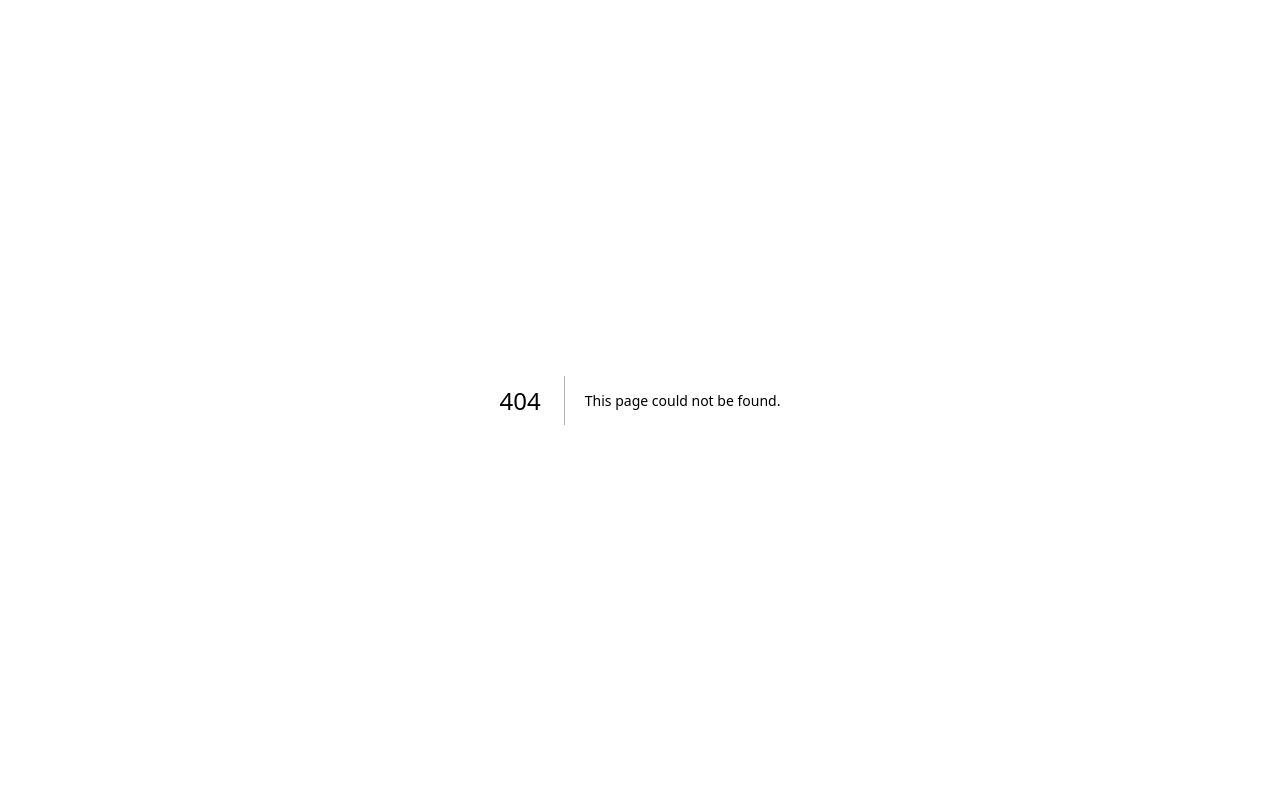
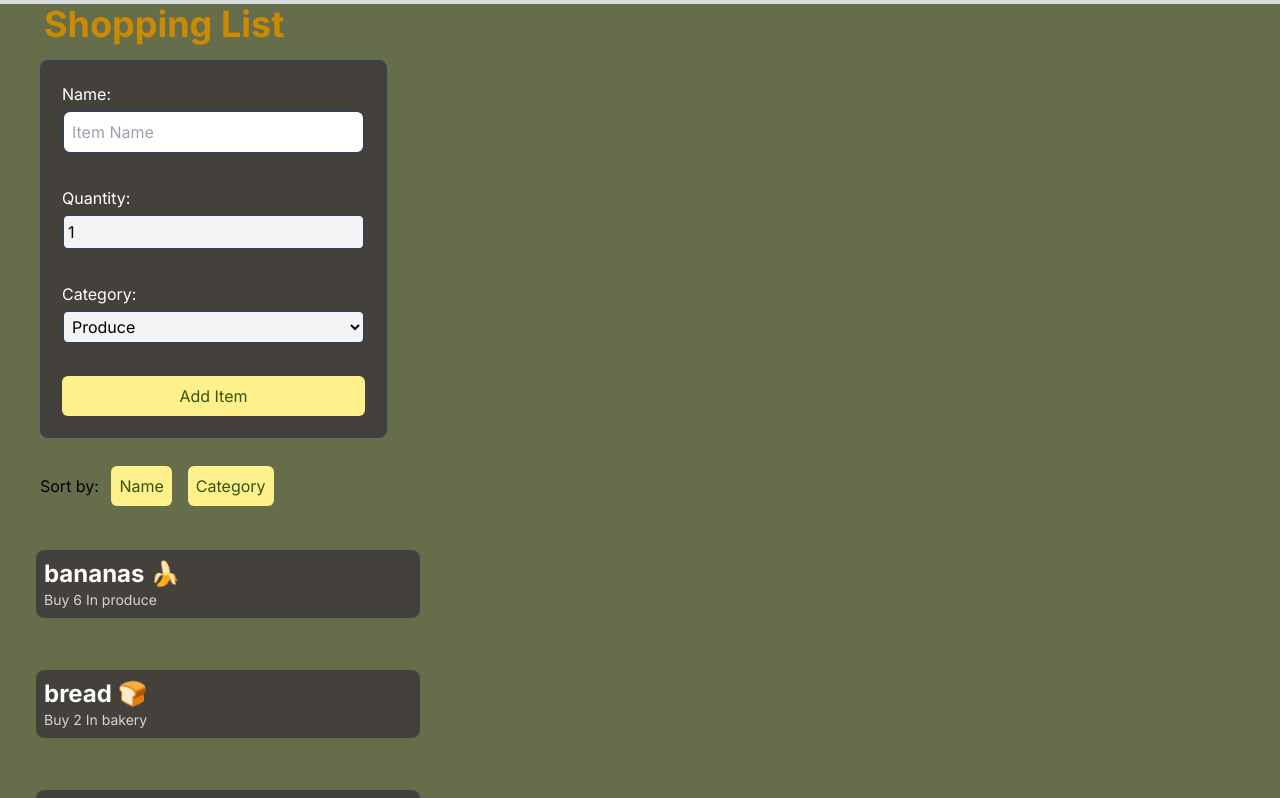
Before and after one commit to NoahPark9001/cprg306-assignments, a Next.js app: page /week-6 in a window 1280 px wide. Before the commit this address had no page. Shown: the top 798 px of the page. Built offline with nearby package versions, Linux system fonts and the light colour scheme.

Commit message:
Complete week-6 assignment
Completed all tasks and CSS.

```diff
--- a/app/page.js
+++ b/app/page.js
@@ -17,6 +17,9 @@ export default function Home() {
         <li>
           <Link href="./week-5/">Week5 assignment</Link>
         </li>
+        <li>
+          <Link href="./week-6/">Week6 assignment</Link>
+        </li>
       </ul>
     </main>
   );
--- /dev/null
+++ b/app/week-6/item-list.js
@@ -0,0 +1,47 @@
+"use client";
+
+import Item from "./item.js";
+import { useState } from "react";
+
+export default function ItemList({ items }) {
+  const [sortBy, setSortBy] = useState("name");
+
+  const validItems = Array.isArray(items) ? items : [];
+
+  const sortedItems = [...validItems].sort((a, b) => {
+    if (sortBy === "name") {
+      return a.name.localeCompare(b.name);
+    } else if (sortBy === "category") {
+      return a.category.localeCompare(b.category);
+    }
+    return 0;
+  });
+
+  return (
+    <>
+      <div className="pl-10">
+        <label>Sort by: </label>
+        <button
+          className="m-2 p-2 bg-yellow-200 hover:bg-yellow-400 text-lime-900 rounded-md"
+          value="name"
+          onClick={() => setSortBy("name")}
+        >
+          Name
+        </button>
+        <button
+          className="m-2 p-2 bg-yellow-200 hover:bg-yellow-400 text-lime-900 rounded-md"
+          value="category"
+          onClick={() => setSortBy("category")}
+        >
+          Category
+        </button>
+      </div>
+
+      <section className="grid grid-cols-1 gap-5 p-5">
+        {sortedItems.map((item) => (
+          <Item key={item.id} item={item} />
+        ))}
+      </section>
+    </>
+  );
+}
--- /dev/null
+++ b/app/week-6/item.js
@@ -0,0 +1,10 @@
+export default function Item({ item }) {
+  return (
+    <div className="p-2 m-4  border-red-500 rounded-lg bg-stone-700 max-w-sm">
+      <h2 className="text-2xl font-bold text-white"> {item.name}</h2>
+      <p className="text-sm text-stone-300">
+        Buy {item.quantity} In {item.category}
+      </p>
+    </div>
+  );
+}
--- /dev/null
+++ b/app/week-6/item.json
@@ -0,0 +1,74 @@
+[
+  {
+    "id": "1h2GJKH12gkHG31h1H",
+    "name": "milk, 4 L 🥛",
+    "quantity": 1,
+    "category": "dairy"
+  },
+  {
+    "id": "2KJH3k2j3H1k2J3K1H",
+    "name": "bread 🍞",
+    "quantity": 2,
+    "category": "bakery"
+  },
+  {
+    "id": "3h2KJH3k2j3H1k2J3",
+    "name": "eggs, dozen 🥚",
+    "quantity": 2,
+    "category": "dairy"
+  },
+  {
+    "id": "4k2J3K1H2GJKH12gk",
+    "name": "bananas 🍌",
+    "quantity": 6,
+    "category": "produce"
+  },
+  {
+    "id": "5H1h1H2KJH3k2j3H",
+    "name": "broccoli 🥦",
+    "quantity": 3,
+    "category": "produce"
+  },
+  {
+    "id": "6H1k2J3K1H2GJKH1",
+    "name": "chicken breasts, 1 kg 🍗",
+    "quantity": 1,
+    "category": "meat"
+  },
+  {
+    "id": "7gkHG31h1H2KJH3k",
+    "name": "pasta sauce 🍝",
+    "quantity": 3,
+    "category": "canned goods"
+  },
+  {
+    "id": "8j3H1k2J3K1H2GJK",
+    "name": "spaghetti, 454 g 🍝",
+    "quantity": 2,
+    "category": "dry goods"
+  },
+  {
+    "id": "9H12gkHG31h1H2KJ",
+    "name": "toilet paper, 12 pack 🧻",
+    "quantity": 1,
+    "category": "household"
+  },
+  {
+    "id": "10H3k2j3H1k2J3K1",
+    "name": "paper towels, 6 pack",
+    "quantity": 1,
+    "category": "household"
+  },
+  {
+    "id": "11k2J3K1H2GJKH12",
+    "name": "dish soap 🍽️",
+    "quantity": 1,
+    "category": "household"
+  },
+  {
+    "id": "12GJKH12gkHG31h1",
+    "name": "hand soap 🧼",
+    "quantity": 4,
+    "category": "household"
+  }
+]
--- /dev/null
+++ b/app/week-6/new-item.js
@@ -0,0 +1,99 @@
+"use client";
+
+import { useState } from "react";
+
+const generateRandomId = () => {
+  return Math.random().toString(36).substring(2, 7);
+};
+
+export default function NewItem({ onAddItem }) {
+  const [name, setName] = useState("");
+  const [quantity, setQuantity] = useState(1);
+  const [category, setCategory] = useState("produce");
+
+  const handleSubmit = (event) => {
+    event.preventDefault();
+
+    const item = {
+      id: generateRandomId(),
+      name: name,
+      quantity: quantity,
+      category: category,
+    };
+
+    // console.log(item);
+
+    // alert(`Added item: ${name}, quantity: ${quantity}, category: ${category}`);
+
+    onAddItem(item);
+
+    setName("");
+    setQuantity(1);
+    setCategory("produce");
+  };
+
+  const nameHandler = (event) => setName(event.target.value);
+  const quantityHandler = (event) => setQuantity(event.target.value);
+  const categoryHandler = (event) => setCategory(event.target.value);
+
+  return (
+    <div className="flex justify-left items-center bg-[#656d4a] pl-10 pb-5">
+      <div className="border-2 border-gray-700 p-2 rounded-lg bg-stone-700">
+        <form onSubmit={handleSubmit} className="flex flex-col space-y-2 p-3">
+          <label className="text-white">
+            Name:
+            <input
+              className="text-black w-full mt-1 border-2 border-gray-700 p-2 rounded-lg"
+              placeholder="Item Name"
+              type="text"
+              value={name}
+              onChange={nameHandler}
+              required
+            />
+          </label>
+          <br />
+          <label className="text-white">
+            Quantity:
+            <input
+              className="text-black mt-1 p-1 block w-full rounded-md bg-gray-100 focus:bg-white border-2 border-gray-700"
+              type="number"
+              value={quantity}
+              onChange={quantityHandler}
+              min="1"
+              max="99"
+              required
+            />
+          </label>
+          <br />
+          <label className="text-white">
+            Category:
+            <select
+              className="text-black mt-1 p-1 block w-full rounded-md bg-gray-100 focus:bg-white border-2 border-gray-700"
+              value={category}
+              onChange={categoryHandler}
+            >
+              <option value="produce">Produce</option>
+              <option value="dairy">Dairy</option>
+              <option value="bakery">Bakery</option>
+              <option value="meat">Meat</option>
+              <option value="frozen_foods">Frozen Foods</option>
+              <option value="canned_goods">Canned Goods</option>
+              <option value="dry_goods">Dry Goods</option>
+              <option value="beverages">Beverages</option>
+              <option value="snacks">Snacks</option>
+              <option value="household">Household</option>
+              <option value="other">Other</option>
+            </select>
+          </label>
+          <br />
+          <button
+            className="w-full py-2 px-4 mt-4 bg-yellow-200 hover:bg-yellow-400 text-lime-900 rounded-md"
+            type="submit"
+          >
+            Add Item
+          </button>
+        </form>
+      </div>
+    </div>
+  );
+}
--- /dev/null
+++ b/app/week-6/page.js
@@ -0,0 +1,27 @@
+"use client";
+
+import ItemList from "./item-list";
+import itemsData from "./item.json";
+import { useState } from "react";
+import NewItem from "./new-item";
+
+export default function Page() {
+  const [items, setItems] = useState(itemsData);
+
+  const handleAddItem = (event) => {
+    setItems([...items, event]);
+  };
+  return (
+    <main className="bg-[#656d4a]">
+      <h1 className="text-4xl text-yellow-600 font-bold text-justified text-justified m-1 pl-10 pb-3">
+        Shopping List
+      </h1>
+      <div>
+        <NewItem onAddItem={handleAddItem} />
+      </div>
+      <ul>
+        <ItemList items={items} />
+      </ul>
+    </main>
+  );
+}
```
